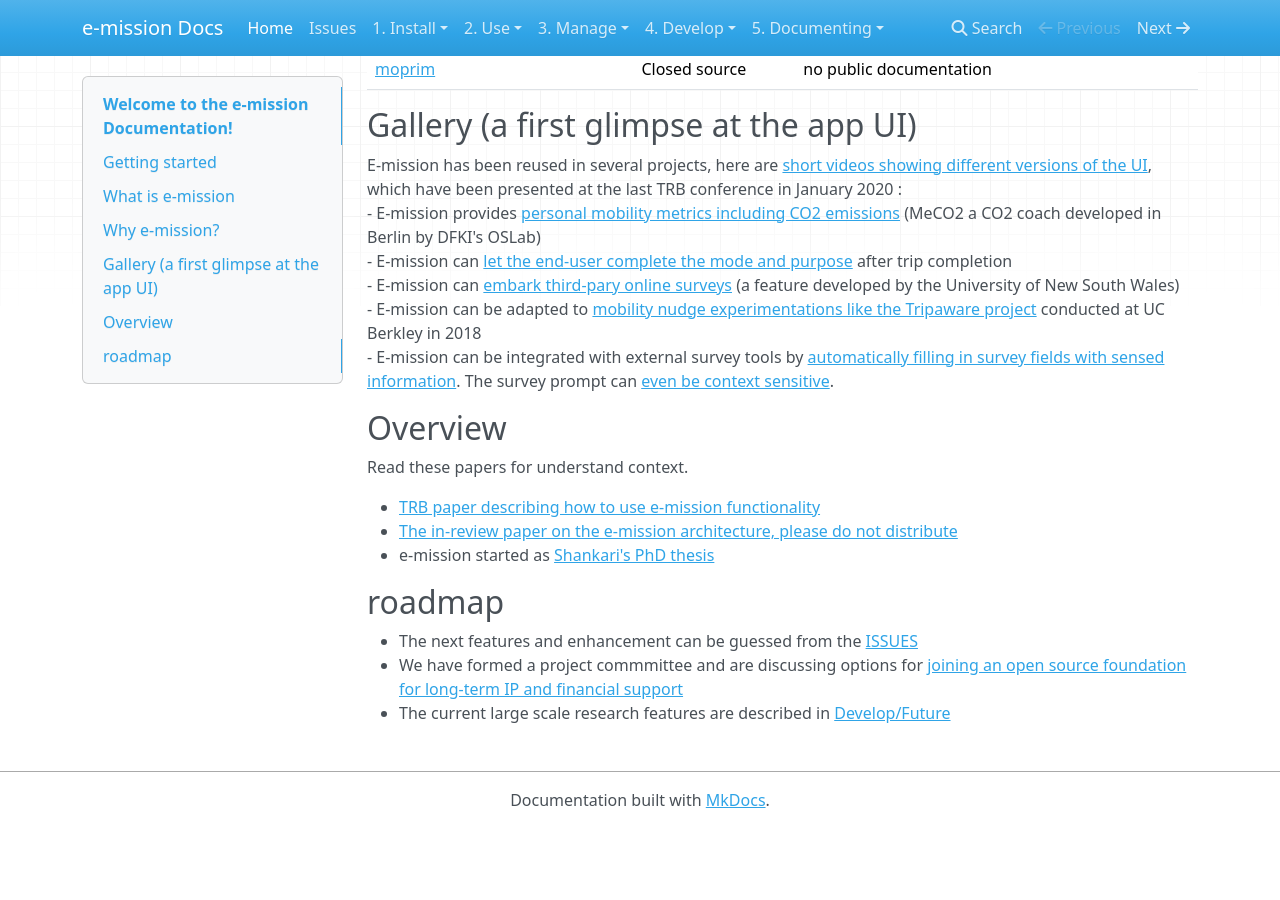
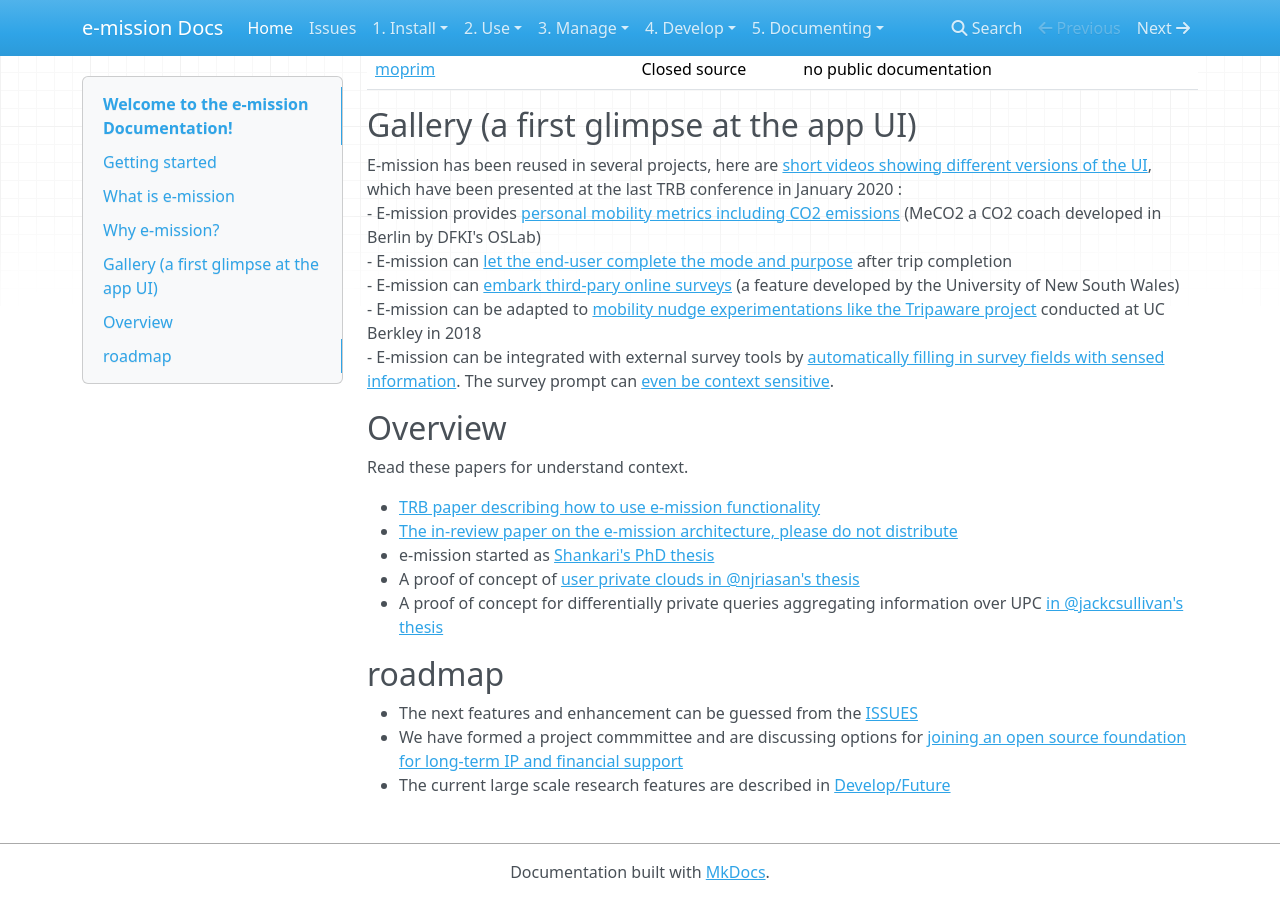
Before and after one commit to e-mission/e-mission-docs, an MkDocs documentation site: the page built from docs/README.md, in a window 1280 px wide and 900 px high, scrolled down 1935 px. Built offline with MkDocs 1.6.1, drawn with Linux system fonts in a browser that asks for light colours; nearby versions of some CDN libraries; before the commit the page ends 2763 px from its top, so only the background shows below that.

Commit message:
Add links to the privacy preserving work

```diff
--- a/docs/README.md
+++ b/docs/README.md
@@ -56,6 +56,8 @@ Read these papers for understand context.
 - [TRB paper describing how to use e-mission functionality](https://people.eecs.berkeley.edu/~shankari/emission_trb_2017_paper.pdf)
 - [The in-review paper on the e-mission architecture, please do not distribute](https://people.eecs.berkeley.edu/~shankari/em-arch.pdf)
 - e-mission started as [Shankari's PhD thesis](https://www2.eecs.berkeley.edu/Pubs/TechRpts/2019/EECS-2019-180.html)
+- A proof of concept of [user private clouds in @njriasan's thesis](https://www2.eecs.berkeley.edu/Pubs/TechRpts/2020/EECS-2020-130.html)
+- A proof of concept for differentially private queries aggregating information over UPC [in @jackcsullivan's thesis](https://www2.eecs.berkeley.edu/Pubs/TechRpts/2019/EECS-2019-69.html)
 
 ## roadmap
 - The next features and enhancement can be guessed from the [ISSUES](https://github.com/e-mission/e-mission-docs/issues)
```
